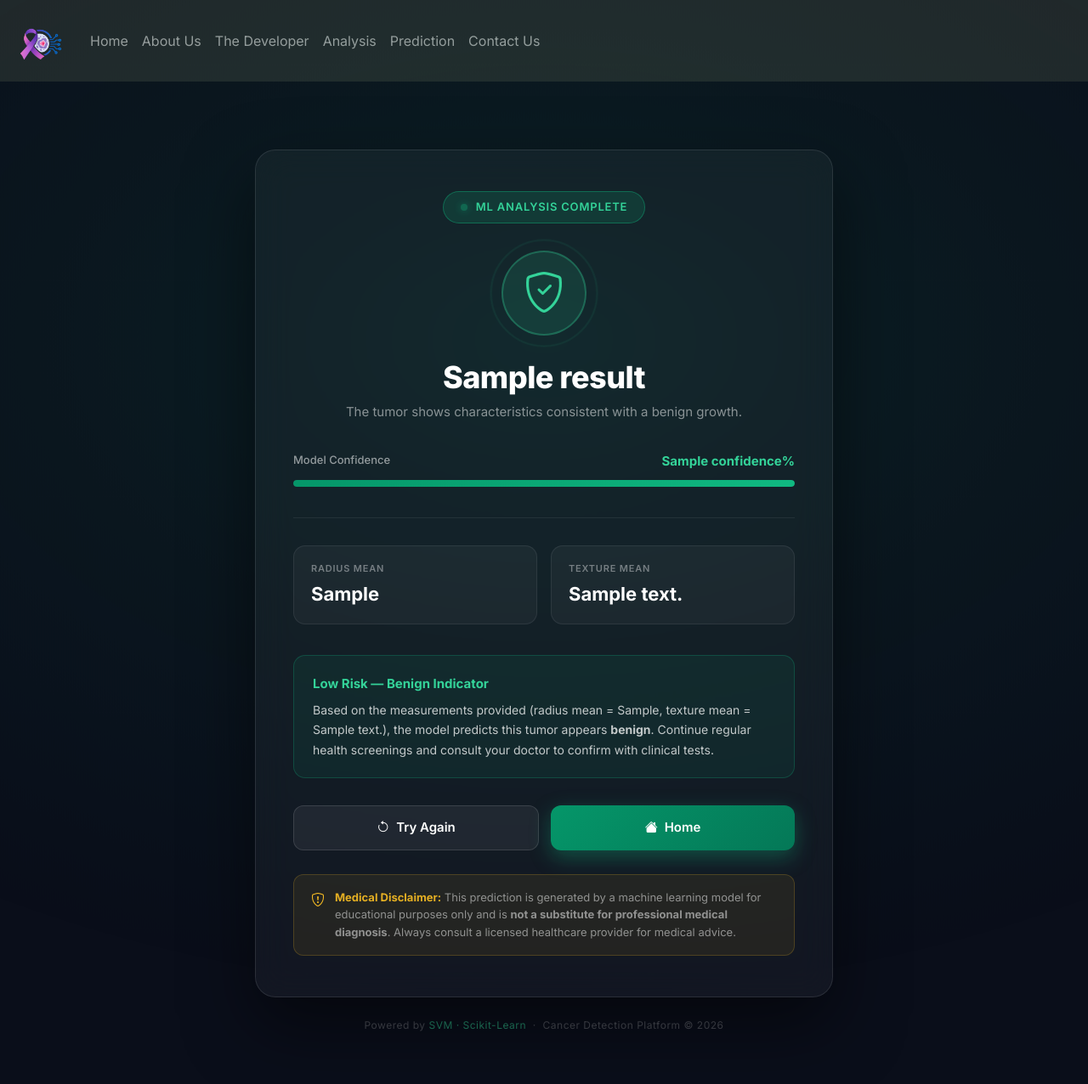
After one commit to raypuja1234-eng/Cancer-detection-platform, a Django app: template myproject/templates/result.html in a window 1280 px wide. The commit adds this page. Shown: the whole page at 85% size. Run offline with Django 5.2, Linux system fonts and the light colour scheme; the template is opened without the code that fills it: most values are stand-ins (such as "Sample title", 1, 10 or a date in 2020); parts of the project's set-up code (start-up, migrations or seed data) failed here and were passed over.

Commit message:
add cancer dataset and deploy model in the website

```diff
--- /dev/null
+++ b/myproject/templates/result.html
@@ -0,0 +1,579 @@
+{% load static %}
+<!DOCTYPE html>
+<html lang="en">
+
+<head>
+  <meta charset="UTF-8">
+  <meta name="viewport" content="width=device-width, initial-scale=1.0">
+  <title>Cancer Detection - Prediction Result</title>
+  <meta name="description" content="AI-powered cancer detection prediction result based on tumor measurements.">
+
+  <!-- Bootstrap -->
+  <link href="https://cdn.jsdelivr.net/npm/bootstrap@5.3.3/dist/css/bootstrap.min.css" rel="stylesheet">
+
+  <!-- Bootstrap Icons -->
+  <link rel="stylesheet" href="https://cdn.jsdelivr.net/npm/bootstrap-icons@1.11.3/font/bootstrap-icons.min.css">
+
+  <!-- Google Fonts -->
+  <link href="https://fonts.googleapis.com/css2?family=Inter:wght@300;400;500;600;700;800&display=swap"
+    rel="stylesheet">
+
+  <!-- Custom CSS -->
+  <link rel="stylesheet" href="{% static 'css/custom.css' %}">
+
+  <style>
+    /* =====================================================
+       RESULT PAGE — all dynamic colors via CSS variables
+       set on <body> by Django template (no template tags
+       inside CSS so formatters can't break them).
+       ===================================================== */
+
+    body {
+      font-family: 'Inter', sans-serif;
+      background: #0a0e1a;
+      min-height: 100vh;
+    }
+
+    .result-page {
+      min-height: 100vh;
+      display: flex;
+      align-items: center;
+      justify-content: center;
+      padding: 80px 20px 60px;
+      position: relative;
+      overflow: hidden;
+    }
+
+    /* Animated background glow — colour comes from CSS var */
+    .result-page::before {
+      content: '';
+      position: fixed;
+      top: -50%;
+      left: -50%;
+      width: 200%;
+      height: 200%;
+      background: radial-gradient(ellipse at center,
+          var(--glow-primary) 0%,
+          var(--glow-secondary) 30%,
+          transparent 70%);
+      animation: pulseGlow 4s ease-in-out infinite;
+      pointer-events: none;
+      z-index: 0;
+    }
+
+    @keyframes pulseGlow {
+
+      0%,
+      100% {
+        transform: scale(1);
+        opacity: 0.8;
+      }
+
+      50% {
+        transform: scale(1.05);
+        opacity: 1;
+      }
+    }
+
+    .result-wrapper {
+      position: relative;
+      z-index: 1;
+      width: 100%;
+      max-width: 680px;
+    }
+
+    /* ---- Result Card ---- */
+    .result-card {
+      background: rgba(255, 255, 255, 0.04);
+      border: 1px solid rgba(255, 255, 255, 0.1);
+      border-radius: 24px;
+      padding: 48px 44px;
+      backdrop-filter: blur(20px);
+      box-shadow: 0 32px 80px rgba(0, 0, 0, 0.5);
+      animation: slideUp 0.6s cubic-bezier(0.34, 1.56, 0.64, 1) both;
+    }
+
+    @keyframes slideUp {
+      from {
+        opacity: 0;
+        transform: translateY(40px) scale(0.97);
+      }
+
+      to {
+        opacity: 1;
+        transform: translateY(0) scale(1);
+      }
+    }
+
+    /* ---- Status Badge ---- */
+    .status-badge {
+      display: inline-flex;
+      align-items: center;
+      gap: 10px;
+      padding: 8px 20px;
+      border-radius: 100px;
+      font-size: 13px;
+      font-weight: 600;
+      letter-spacing: 0.8px;
+      text-transform: uppercase;
+      margin-bottom: 32px;
+      background: var(--badge-bg);
+      border: 1px solid var(--badge-border);
+      color: var(--accent);
+    }
+
+    .status-dot {
+      width: 8px;
+      height: 8px;
+      border-radius: 50%;
+      background: var(--accent-solid);
+      box-shadow: 0 0 8px var(--accent-solid);
+      animation: blink 1.5s ease-in-out infinite;
+    }
+
+    @keyframes blink {
+
+      0%,
+      100% {
+        opacity: 1;
+      }
+
+      50% {
+        opacity: 0.3;
+      }
+    }
+
+    /* ---- Big Result Icon ---- */
+    .result-icon-wrap {
+      width: 100px;
+      height: 100px;
+      border-radius: 50%;
+      display: flex;
+      align-items: center;
+      justify-content: center;
+      margin: 0 auto 28px;
+      font-size: 48px;
+      position: relative;
+      background: var(--icon-bg);
+      border: 2px solid var(--icon-border);
+      color: var(--accent);
+    }
+
+    .result-icon-wrap::after {
+      content: '';
+      position: absolute;
+      inset: -8px;
+      border-radius: 50%;
+      border: 2px solid var(--ripple-border);
+      animation: ripple 2s ease-out infinite;
+    }
+
+    @keyframes ripple {
+      0% {
+        transform: scale(1);
+        opacity: 1;
+      }
+
+      100% {
+        transform: scale(1.3);
+        opacity: 0;
+      }
+    }
+
+    /* ---- Headings ---- */
+    .result-title {
+      font-size: 36px;
+      font-weight: 800;
+      color: #fff;
+      margin-bottom: 8px;
+      letter-spacing: -0.5px;
+      text-align: center;
+    }
+
+    .result-subtitle {
+      font-size: 15px;
+      color: rgba(255, 255, 255, 0.5);
+      text-align: center;
+      margin-bottom: 36px;
+    }
+
+    /* ---- Confidence Bar ---- */
+    .confidence-section {
+      margin-bottom: 36px;
+    }
+
+    .confidence-label {
+      display: flex;
+      justify-content: space-between;
+      font-size: 13px;
+      color: rgba(255, 255, 255, 0.55);
+      margin-bottom: 10px;
+      font-weight: 500;
+    }
+
+    .confidence-value {
+      font-weight: 700;
+      font-size: 15px;
+      color: var(--accent);
+    }
+
+    .confidence-track {
+      height: 8px;
+      background: rgba(255, 255, 255, 0.08);
+      border-radius: 100px;
+      overflow: hidden;
+    }
+
+    .confidence-fill {
+      height: 100%;
+      border-radius: 100px;
+      width: var(--confidence-width);
+      background: var(--bar-gradient);
+      box-shadow: var(--bar-glow);
+      animation: fillBar 1.2s cubic-bezier(0.34, 1.56, 0.64, 1) both;
+      animation-delay: 0.4s;
+    }
+
+    @keyframes fillBar {
+      from {
+        width: 0;
+      }
+
+      to {
+        width: var(--confidence-width);
+      }
+    }
+
+    /* ---- Input Summary Grid ---- */
+    .inputs-grid {
+      display: grid;
+      grid-template-columns: 1fr 1fr;
+      gap: 16px;
+      margin-bottom: 36px;
+    }
+
+    .input-item {
+      background: rgba(255, 255, 255, 0.04);
+      border: 1px solid rgba(255, 255, 255, 0.08);
+      border-radius: 14px;
+      padding: 18px 20px;
+      transition: border-color 0.2s;
+    }
+
+    .input-item:hover {
+      border-color: rgba(255, 255, 255, 0.15);
+    }
+
+    .input-item-label {
+      font-size: 11px;
+      font-weight: 600;
+      letter-spacing: 0.8px;
+      text-transform: uppercase;
+      color: rgba(255, 255, 255, 0.4);
+      margin-bottom: 6px;
+    }
+
+    .input-item-value {
+      font-size: 22px;
+      font-weight: 700;
+      color: #fff;
+    }
+
+    /* ---- Result Message ---- */
+    .result-message {
+      border-radius: 14px;
+      padding: 20px 22px;
+      font-size: 14px;
+      line-height: 1.7;
+      margin-bottom: 32px;
+      background: var(--msg-bg);
+      border: 1px solid var(--msg-border);
+      color: rgba(255, 255, 255, 0.75);
+    }
+
+    .result-message .msg-title {
+      font-weight: 700;
+      font-size: 15px;
+      margin-bottom: 6px;
+      color: var(--accent);
+    }
+
+    /* ---- Action Buttons ---- */
+    .action-buttons {
+      display: flex;
+      gap: 14px;
+    }
+
+    .btn-retry {
+      flex: 1;
+      padding: 14px 24px;
+      border-radius: 12px;
+      font-size: 15px;
+      font-weight: 600;
+      color: #fff;
+      text-decoration: none;
+      text-align: center;
+      border: 1px solid rgba(255, 255, 255, 0.12);
+      background: rgba(255, 255, 255, 0.06);
+      transition: all 0.25s ease;
+      display: flex;
+      align-items: center;
+      justify-content: center;
+      gap: 8px;
+      cursor: pointer;
+    }
+
+    .btn-retry:hover {
+      background: rgba(255, 255, 255, 0.1);
+      border-color: rgba(255, 255, 255, 0.2);
+      color: #fff;
+      transform: translateY(-1px);
+    }
+
+    .btn-primary-action {
+      flex: 1;
+      padding: 14px 24px;
+      border-radius: 12px;
+      font-size: 15px;
+      font-weight: 600;
+      color: #fff;
+      text-decoration: none;
+      text-align: center;
+      border: none;
+      background: var(--btn-gradient);
+      box-shadow: var(--btn-shadow);
+      transition: all 0.25s ease;
+      display: flex;
+      align-items: center;
+      justify-content: center;
+      gap: 8px;
+      cursor: pointer;
+    }
+
+    .btn-primary-action:hover {
+      transform: translateY(-2px);
+      color: #fff;
+      box-shadow: var(--btn-hover-shadow);
+    }
+
+    /* ---- Disclaimer ---- */
+    .disclaimer {
+      margin-top: 28px;
+      padding: 16px 20px;
+      border-radius: 12px;
+      background: rgba(251, 191, 36, 0.07);
+      border: 1px solid rgba(251, 191, 36, 0.2);
+      display: flex;
+      gap: 12px;
+      align-items: flex-start;
+      font-size: 13px;
+      color: rgba(255, 255, 255, 0.5);
+      line-height: 1.6;
+    }
+
+    .disclaimer i {
+      color: #fbbf24;
+      font-size: 16px;
+      flex-shrink: 0;
+      margin-top: 1px;
+    }
+
+    /* ---- Divider ---- */
+    .divider {
+      height: 1px;
+      background: rgba(255, 255, 255, 0.07);
+      margin: 32px 0;
+    }
+
+    /* ---- Powered by ---- */
+    .powered-by {
+      text-align: center;
+      font-size: 12px;
+      color: rgba(255, 255, 255, 0.25);
+      margin-top: 24px;
+      letter-spacing: 0.5px;
+    }
+
+    .powered-by span {
+      color: var(--powered-color);
+    }
+
+    @media (max-width: 520px) {
+      .result-card {
+        padding: 32px 24px;
+      }
+
+      .inputs-grid {
+        grid-template-columns: 1fr;
+      }
+
+      .action-buttons {
+        flex-direction: column;
+      }
+
+      .result-title {
+        font-size: 28px;
+      }
+    }
+  </style>
+</head>
+
+<!--
+  All dynamic colours are injected here as CSS custom properties.
+  Django template tags stay in HTML — formatters cannot touch them.
+-->
+
+<body style="
+  {% if is_malignant %}
+    --glow-primary:    rgba(220,38,38,0.12);
+    --glow-secondary:  rgba(239,68,68,0.05);
+    --badge-bg:        rgba(220,38,38,0.15);
+    --badge-border:    rgba(220,38,38,0.4);
+    --accent:          #f87171;
+    --accent-solid:    #ef4444;
+    --icon-bg:         rgba(239,68,68,0.12);
+    --icon-border:     rgba(239,68,68,0.3);
+    --ripple-border:   rgba(239,68,68,0.15);
+    --bar-gradient:    linear-gradient(90deg,#dc2626,#ef4444);
+    --bar-glow:        0 0 12px rgba(239,68,68,0.5);
+    --msg-bg:          rgba(220,38,38,0.08);
+    --msg-border:      rgba(220,38,38,0.25);
+    --btn-gradient:    linear-gradient(135deg,#dc2626,#b91c1c);
+    --btn-shadow:      0 8px 24px rgba(220,38,38,0.35);
+    --btn-hover-shadow:0 12px 32px rgba(220,38,38,0.45);
+    --powered-color:   rgba(248,113,113,0.6);
+  {% else %}
+    --glow-primary:    rgba(16,185,129,0.12);
+    --glow-secondary:  rgba(52,211,153,0.05);
+    --badge-bg:        rgba(16,185,129,0.15);
+    --badge-border:    rgba(16,185,129,0.4);
+    --accent:          #34d399;
+    --accent-solid:    #10b981;
+    --icon-bg:         rgba(52,211,153,0.12);
+    --icon-border:     rgba(52,211,153,0.3);
+    --ripple-border:   rgba(52,211,153,0.15);
+    --bar-gradient:    linear-gradient(90deg,#059669,#10b981);
+    --bar-glow:        0 0 12px rgba(16,185,129,0.5);
+    --msg-bg:          rgba(16,185,129,0.08);
+    --msg-border:      rgba(16,185,129,0.25);
+    --btn-gradient:    linear-gradient(135deg,#059669,#047857);
+    --btn-shadow:      0 8px 24px rgba(16,185,129,0.35);
+    --btn-hover-shadow:0 12px 32px rgba(16,185,129,0.45);
+    --powered-color:   rgba(52,211,153,0.6);
+  {% endif %}
+  --confidence-width: {{ confidence }}%;
+">
+
+  {% include "inc/menu.html" %}
+
+  <section class="result-page">
+    <div class="result-wrapper">
+
+      <div class="result-card">
+
+        <!-- Status Badge -->
+        <div class="text-center">
+          <div class="status-badge">
+            <span class="status-dot"></span>
+            ML Analysis Complete
+          </div>
+        </div>
+
+        <!-- Big Icon -->
+        <div class="result-icon-wrap">
+          {% if is_malignant %}
+          <i class="bi bi-exclamation-triangle-fill"></i>
+          {% else %}
+          <i class="bi bi-shield-check"></i>
+          {% endif %}
+        </div>
+
+        <!-- Title -->
+        <h1 class="result-title">{{ result }}</h1>
+        <p class="result-subtitle">
+          {% if is_malignant %}
+          The tumor shows characteristics associated with malignancy.
+          {% else %}
+          The tumor shows characteristics consistent with a benign growth.
+          {% endif %}
+        </p>
+
+        <!-- Confidence -->
+        <div class="confidence-section">
+          <div class="confidence-label">
+            <span>Model Confidence</span>
+            <span class="confidence-value">{{ confidence }}%</span>
+          </div>
+          <div class="confidence-track">
+            <div class="confidence-fill"></div>
+          </div>
+        </div>
+
+        <div class="divider"></div>
+
+        <!-- Input Values -->
+        <div class="inputs-grid">
+          <div class="input-item">
+            <div class="input-item-label">Radius Mean</div>
+            <div class="input-item-value">{{ radius_mean }}</div>
+          </div>
+          <div class="input-item">
+            <div class="input-item-label">Texture Mean</div>
+            <div class="input-item-value">{{ texture_mean }}</div>
+          </div>
+        </div>
+
+        <!-- Result Message -->
+        <div class="result-message">
+          {% if is_malignant %}
+          <div class="msg-title">High Priority — Please Consult a Doctor</div>
+          Based on the measurements provided (radius mean = {{ radius_mean }}, texture mean = {{ texture_mean }}),
+          the model predicts this tumor may be <strong>malignant</strong>. We strongly recommend consulting
+          a qualified oncologist or medical professional for a thorough clinical evaluation.
+          {% else %}
+          <div class="msg-title">Low Risk — Benign Indicator</div>
+          Based on the measurements provided (radius mean = {{ radius_mean }}, texture mean = {{ texture_mean }}),
+          the model predicts this tumor appears <strong>benign</strong>. Continue regular health screenings
+          and consult your doctor to confirm with clinical tests.
+          {% endif %}
+        </div>
+
+        <!-- Actions -->
+        <div class="action-buttons">
+          <a href="/prediction/" class="btn-retry">
+            <i class="bi bi-arrow-counterclockwise"></i>
+            Try Again
+          </a>
+          <a href="/" class="btn-primary-action">
+            <i class="bi bi-house-fill"></i>
+            Home
+          </a>
+        </div>
+
+        <!-- Disclaimer -->
+        <div class="disclaimer">
+          <i class="bi bi-shield-exclamation"></i>
+          <div>
+            <strong style="color: rgba(251,191,36,0.9);">Medical Disclaimer:</strong>
+            This prediction is generated by a machine learning model for educational purposes only
+            and is <strong>not a substitute for professional medical diagnosis</strong>. Always consult
+            a licensed healthcare provider for medical advice.
+          </div>
+        </div>
+
+      </div>
+
+      <!-- Powered by -->
+      <div class="powered-by">
+        Powered by <span>SVM &middot; Scikit-Learn</span> &nbsp;&middot;&nbsp; Cancer Detection Platform &copy; 2026
+      </div>
+
+    </div>
+  </section>
+
+  <!-- Bootstrap JS -->
+  <script src="https://cdn.jsdelivr.net/npm/bootstrap@5.3.3/dist/js/bootstrap.bundle.min.js"></script>
+
+</body>
+
+</html>
```
Also changed, not shown: myproject/myapp/views.py (+46 -8 lines), myproject/templates/prediction.html (+9 -0 lines), myproject/train_model.py (added, +45 -0 lines), cancer_data.csv (added), 2 other files.
